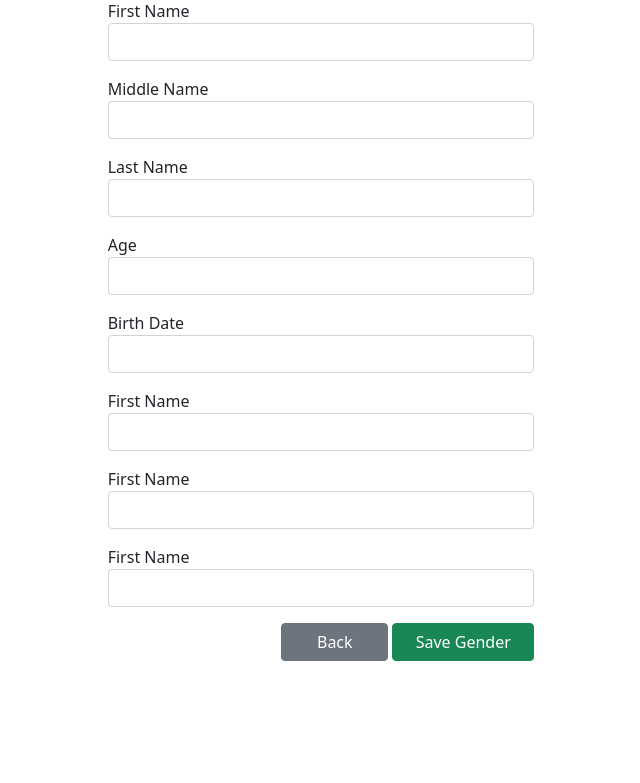
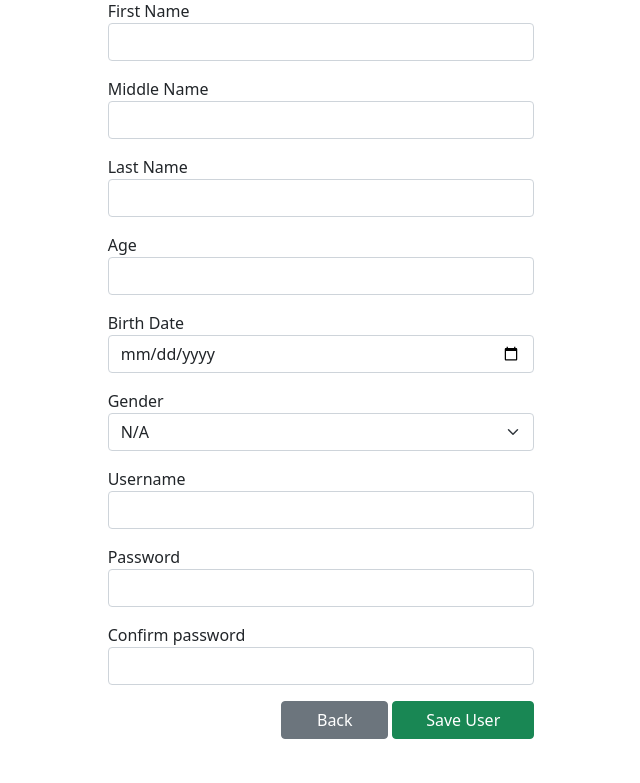
Before and after one commit to markluces14/mysite, a Django app: template djangocrudlesson/templates/user/create.html in a window 1280 px wide. Shown: the part 17-800 px from the top of the page, without its empty margins (319-959 px from the left). Run offline with Django 5.2, Linux system fonts and the light colour scheme; the template is opened without the code that fills it, so the values that code supplies are empty; some libraries are stand-ins or nearby versions.

Commit message:
Latest Lesson

```diff
--- a/djangocrudlesson/models.py
+++ b/djangocrudlesson/models.py
@@ -10,6 +10,11 @@ class Gender(models.Model):
 
     class Meta:
         db_table = 'genders'
+
+
+
+    def __str__(self):
+        return self.gender
 
 class User(models.Model):
     user_id = models.BigAutoField(primary_key=True, blank=False) #BIGINT NOT NULL AUTO_INCREMENT PRIMARY KEY
--- a/djangocrudlesson/templates/user/create.html
+++ b/djangocrudlesson/templates/user/create.html
@@ -6,8 +6,10 @@ Create User
 
 {% block content %}
 
+{% include "include/messages.html" %}
+
 <div class="col-md-4 mx-auto mt-3">
-    <form action="#" method="post">
+    <form action="/user/store" method="post">
         {% csrf_token %}
         <div class="mb-3">
             <label for="first_name">First Name</label>
@@ -22,28 +24,36 @@ Create User
             <input type="text" class="form-control" id="last_name" name="last_name"/>
         </div>
         <div class="mb-3">
-            <label for="age">Age</label>
+            <label for= "age">Age</label>
             <input type="text" class="form-control" id="age" name="age"/>
         </div>
         <div class="mb-3">
             <label for="birth_date">Birth Date</label>
-            <input type="text" class="form-control" id="birth_date" name="birth_date"/>
+            <input type="date" class="form-control" id="birth_date" name="birth_date"/>
         </div>
         <div class="mb-3">
-            <label for="first_name">First Name</label>
-            <input type="text" class="form-control" id="gender" name="gender"/>
+            <label for="gender_id">Gender</label>
+            <select name="gender_id" id="gender_id" class="form-select">
+                <option value="">N/A</option>
+                {% for gender in genders  %}
+                    <option value="{{ gender.gender_id }}">{{ gender.gender }}</option>
+                {% endfor %}
+            </select>
         </div>
         <div class="mb-3">
-            <label for="first_name">First Name</label>
-            <input type="text" class="form-control" id="gender" name="gender"/>
+            <label for="username">Username</label>
+            <input type="text" class="form-control" id="username" name="username"/>
         </div>
         <div class="mb-3">
-            <label for="first_name">First Name</label>
-            <input type="text" class="form-control" id="gender" name="gender"/>
+            <label for="password">Password</label>
+            <input type="password" class="form-control" id="password" name="password"/>
         </div>
-
-        <button type="submit" class="btn btn-success float-end col-12 col-md-4">Save Gender</button>
-        <a href="/genders" class="btn btn-secondary float-end col-12 col-md-3 me-1">Back</a>
+        <div class="mb-3">
+            <label for="confirm_password">Confirm password</label>
+            <input type="password" class="form-control" id="confirm_password" name="confirm_password"/>
+        </div>
+        <button type="submit" class="btn btn-success float-end col-12 col-md-4">Save User</button>
+        <a href="/users" class="btn btn-secondary float-end col-12 col-md-3 me-1">Back</a>
     </form>
 </div>
 
--- a/djangocrudlesson/urls.py
+++ b/djangocrudlesson/urls.py
@@ -10,4 +10,7 @@ urlpatterns = [
     path('gender/update/<int:gender_id>', views.update_gender),
     path('gender/delete/<int:gender_id>', views.delete_gender),
     path('gender/destroy/<int:gender_id>', views.destroy_gender),
+    path('users', views.index_user),
+    path('user/create', views.create_user),
+    path('user/store', views.store_user),
 ]
```
Also changed, not shown: djangocrudlesson/templates/user/index.html (+17 -1 lines), djangocrudlesson/views.py (+40 -1 lines), djangocrudlesson/migrations/0001_initial.py.
